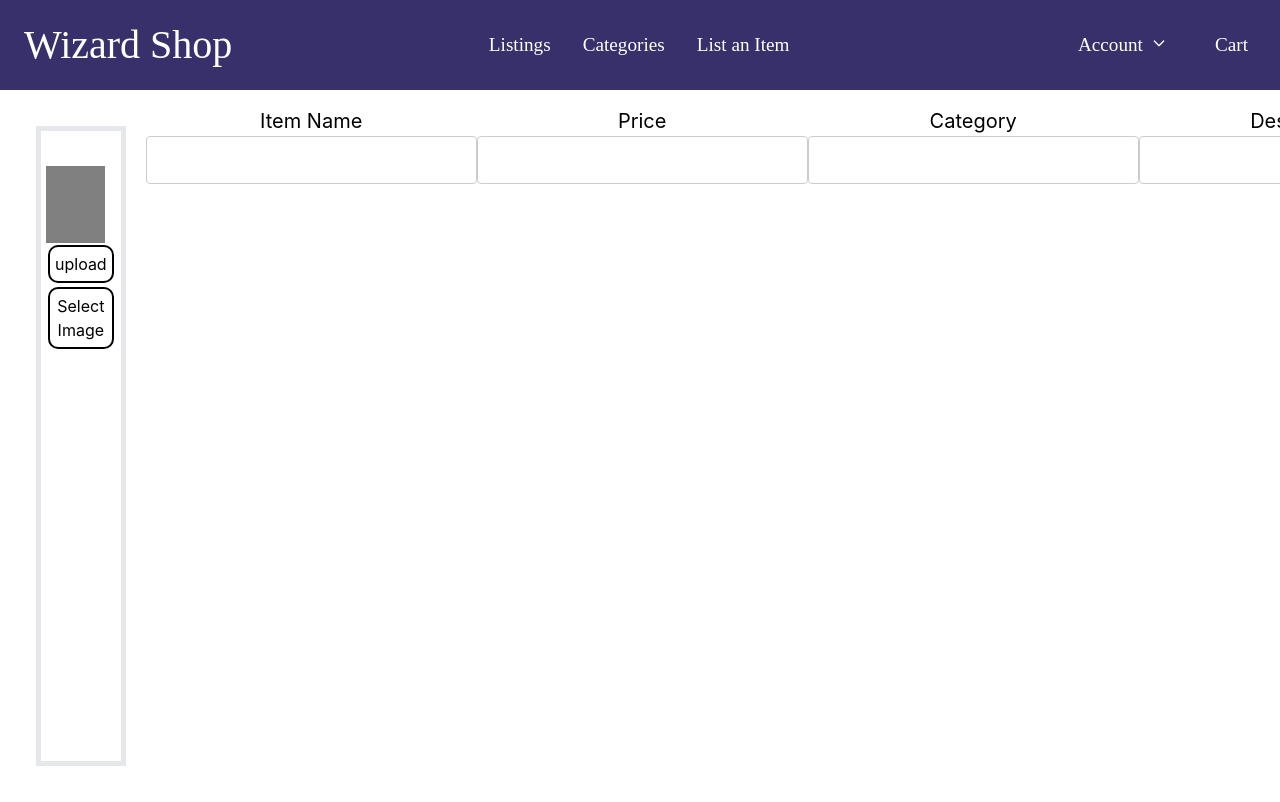
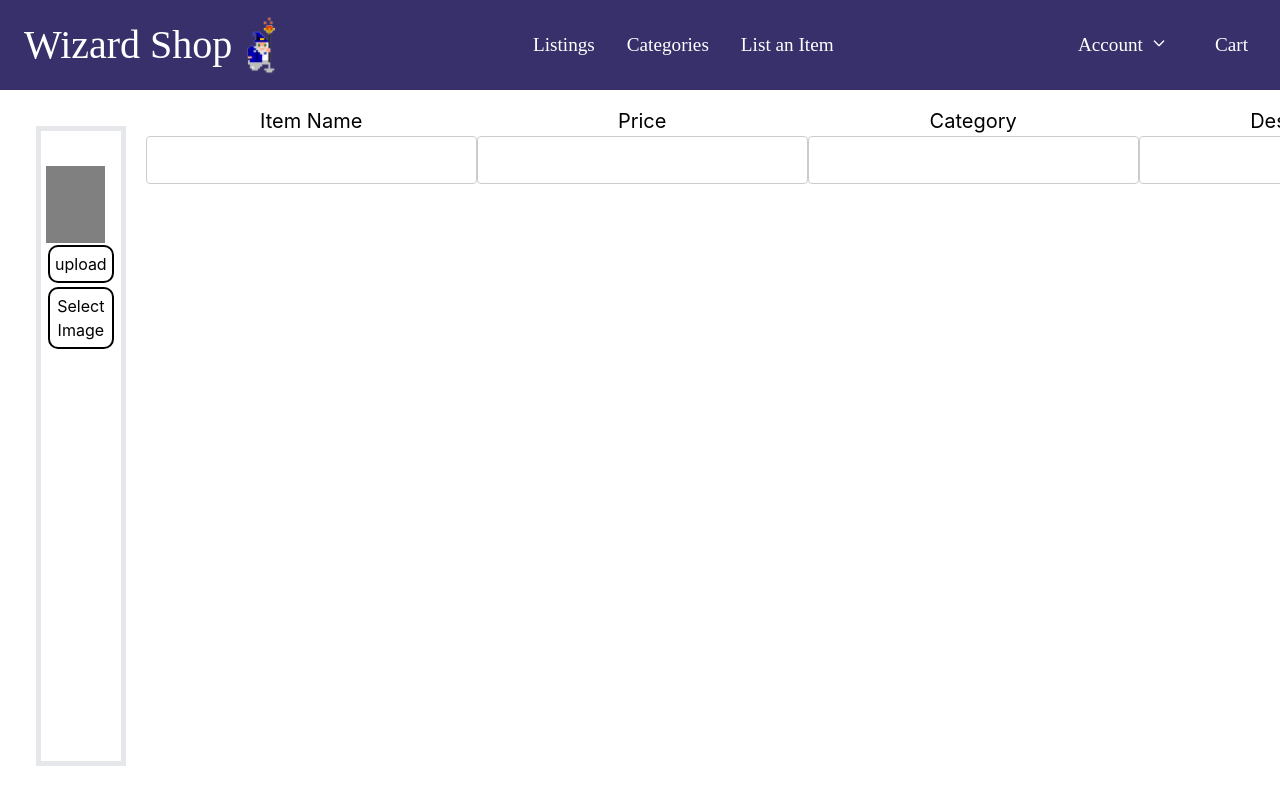
Before and after one commit to KMalveaux/GeneralCatalog, a React (Create React App) app: page /ListingCreation in a window 1280 px wide. Shown: the top 802 px of the page. Built offline with nearby package versions, Linux system fonts and the light colour scheme.

Commit message:
Added Logo and updated server path

```diff
--- a/src/components/Navbar.js
+++ b/src/components/Navbar.js
@@ -1,6 +1,7 @@
 // import { children } from "react"
 import { Link, useMatch, useResolvedPath } from "react-router-dom"
 import FlyoutMenu from "./FlyoutMenu"
+import wizardLogo from './images/wizardLogo.png';
 
 export default function Navbar() {
     return (
@@ -8,6 +9,7 @@ export default function Navbar() {
         {/* Link to essentially replaces the anchor tags and acts as a router instead of the href */}
         <Link to="/" class="site-title">
           Wizard Shop
+          <img src={wizardLogo} alt="Wizard Logo" className="wizard-logo" />
         </Link>
         <ul className="nav-center">
           <CustomLink to="/Listings">Listings</CustomLink>
--- a/src/components/elements/MockListings.js
+++ b/src/components/elements/MockListings.js
@@ -1,5 +1,5 @@
-import images1 from "../images/1.jpeg";
-import images2 from "../images/2.png";
+import cauldronPic from "../images/1.jpeg";
+import macbookPic from "../images/2.png";
 
 export const ITEMS = [
   {
@@ -8,7 +8,7 @@ export const ITEMS = [
     itemPrice: 349.99,
     itemCategory: "Cauldrons",
     itemDescription: "Description",
-    itemsImage: images1,
+    itemsImage: cauldronPic,
   },
   {
     id: 2,
@@ -16,6 +16,7 @@ export const ITEMS = [
     itemPrice: 1999.0,
     itemCategory: "Cauldrons",
     itemDescription: "Description",
-    itemImage: images2,
+    itemImage: macbookPic,
   },
+
 ];
--- a/src/components/pages/ListingCreation.js
+++ b/src/components/pages/ListingCreation.js
@@ -113,10 +113,8 @@ function ListingCreation() {
               <p>{listing.CATEGORY}</p>
               <p>{listing.DATE_LISTED}</p>
               <img
-                src={require(`D:/LocalDevApps/wizardshop/src/components/images/${getImage(
-                  listing.IMAGE.replace(/\\/g, "/")
-                )}`)}
-                alt="PICTURE HERE"
+                src={require(`../images` + getImage(listing.IMAGE.replace(/\\/g, "/")))}
+                alt="PIC HERE"
               />
               <p>{`${listing.IMAGE.replace(/\\/g, "/")}`}</p>
             </li>
--- a/src/css/Navbar.css
+++ b/src/css/Navbar.css
@@ -26,6 +26,13 @@ body {
   justify-content: flex-start;
   display: flex;
   margin-left: 0.5rem;
+  align-items: center;
+}
+
+.wizard-logo {
+  margin-right: 2rem;
+  height: 60px;
+  display: flex;
 }
 
 .nav-center,
--- a/src/server/server.js
+++ b/src/server/server.js
@@ -14,7 +14,7 @@ app.use(express.json());
 // Configure multer to handle file uploads
 const storage = multer.diskStorage({
   destination: function (req, file, cb) {
-    cb(null, "D:/LocalDevApps/wizardshop/src/components/images"); // set the destination folder
+    cb(null, `../images`); // set the destination folder
   },
   filename: function (req, file, cb) {
     cb(null, file.originalname); // keep the original filename
```
Also changed, not shown: src/components/elements/ProductPost.js (+0 -13 lines), src/components/images/wizardLogo.png (added).
